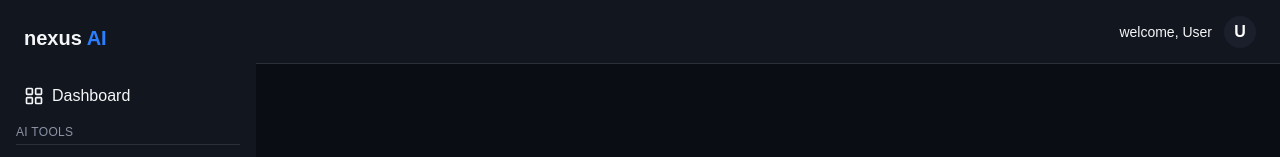
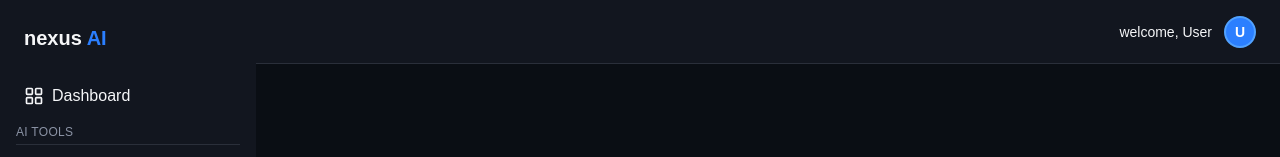
Before and after one commit to Ateeb-Karim/ai-saas-app, a Next.js app: page /dashboard in a window 1280 px wide. Shown: the top 157 px of the page. Built offline with nearby package versions, Linux system fonts and the light colour scheme; no server answers.

Commit message:
avatar menu done

```diff
--- /dev/null
+++ b/app/(dashboard)/_components/avatarMenu.tsx
@@ -0,0 +1,78 @@
+"use client";
+
+import { useEffect, useRef, useState } from "react";
+import Link from "next/link";
+import { signOut } from "next-auth/react";
+import { LogOut, Settings, User } from "lucide-react";
+
+export default function AvatarMenu({
+  name,
+  email,
+}: {
+  name?: string | null;
+  email?: string | null;
+}) {
+  const [isOpen, setIsOpen] = useState(false);
+  const dropdownRef = useRef<HTMLDivElement>(null);
+
+  useEffect(() => {
+    const handleClickOutside = (event: MouseEvent) => {
+      if (
+        dropdownRef.current &&
+        !dropdownRef.current.contains(event.target as Node)
+      ) {
+        setIsOpen(false);
+      }
+    };
+    document.addEventListener("mousedown", handleClickOutside);
+    return () => document.removeEventListener("mousedown", handleClickOutside);
+  }, []);
+
+  return (
+    <div className="relative" ref={dropdownRef}>
+      <button
+        onClick={() => setIsOpen((prev) => !prev)}
+        className="w-8 h-8 rounded-full bg-blue-500 flex items-center justify-center text-white font-semibold text-sm border-2 border-blue-400 cursor-pointer"
+      >
+        {name?.charAt(0)?.toUpperCase() || "U"}
+      </button>
+
+      {isOpen && (
+        <div className="absolute top-11 right-0 w-52 bg-[#12161F] border border-[#2A2F3A] rounded-lg p-2 shadow-xl z-50">
+          <div className="px-3 py-2 border-b border-[#2A2F3A] mb-1">
+            <p className="text-sm font-medium text-[#F5F6F8] truncate">
+              {name
+                ? `${name.charAt(0).toUpperCase()}${name.slice(1)}`
+                : "User"}
+            </p>
+            <p className="text-xs text-[#8B93A5] truncate">{email}</p>
+          </div>
+
+          <Link
+            href="/profile"
+            onClick={() => setIsOpen(false)}
+            className="flex items-center gap-2 px-3 py-2 rounded-md text-sm text-[#F5F6F8] hover:bg-[#1A1F2B] transition-colors"
+          >
+            <User className="h-4 w-4" />
+            Profile
+          </Link>
+          <Link
+            href="/settings"
+            onClick={() => setIsOpen(false)}
+            className="flex items-center gap-2 px-3 py-2 rounded-md text-sm text-[#F5F6F8] hover:bg-[#1A1F2B] transition-colors"
+          >
+            <Settings className="h-4 w-4" />
+            Settings
+          </Link>
+          <button
+            onClick={() => signOut({ callbackUrl: "/signin" })}
+            className="flex items-center gap-2 px-3 py-2 rounded-md text-sm text-red-500 hover:bg-red-600 hover:text-white transition-colors w-full border-t border-[#2A2F3A] mt-1 pt-2 cursor-pointer"
+          >
+            <LogOut className="h-4 w-4" />
+            Log out
+          </button>
+        </div>
+      )}
+    </div>
+  );
+}
--- a/app/(dashboard)/_components/navbar.tsx
+++ b/app/(dashboard)/_components/navbar.tsx
@@ -1,6 +1,7 @@
 import { JSX } from "react/jsx-runtime";
 import Hamburger from "./Hamburger";
 import { auth } from "@/auth";
+import AvatarMenu from "./avatarMenu";
 
 export default async function Navbar(): Promise<JSX.Element> {
   const session = await auth();
@@ -17,11 +18,7 @@ export default async function Navbar(): Promise<JSX.Element> {
             ? `${session?.user?.name?.charAt(0)?.toUpperCase()}${session?.user?.name?.slice(1)}`
             : "User"}
         </span>
-        <div className="w-8 h-8 rounded-full bg-[#1A1F2B] flex items-center justify-center text-white font-semibold">
-          {session?.user?.name
-            ? `${session?.user?.name.charAt(0).toUpperCase()}`
-            : "U"}
-        </div>
+        <AvatarMenu name={session?.user?.name} email={session?.user?.email} />
       </div>
     </header>
   );
```
